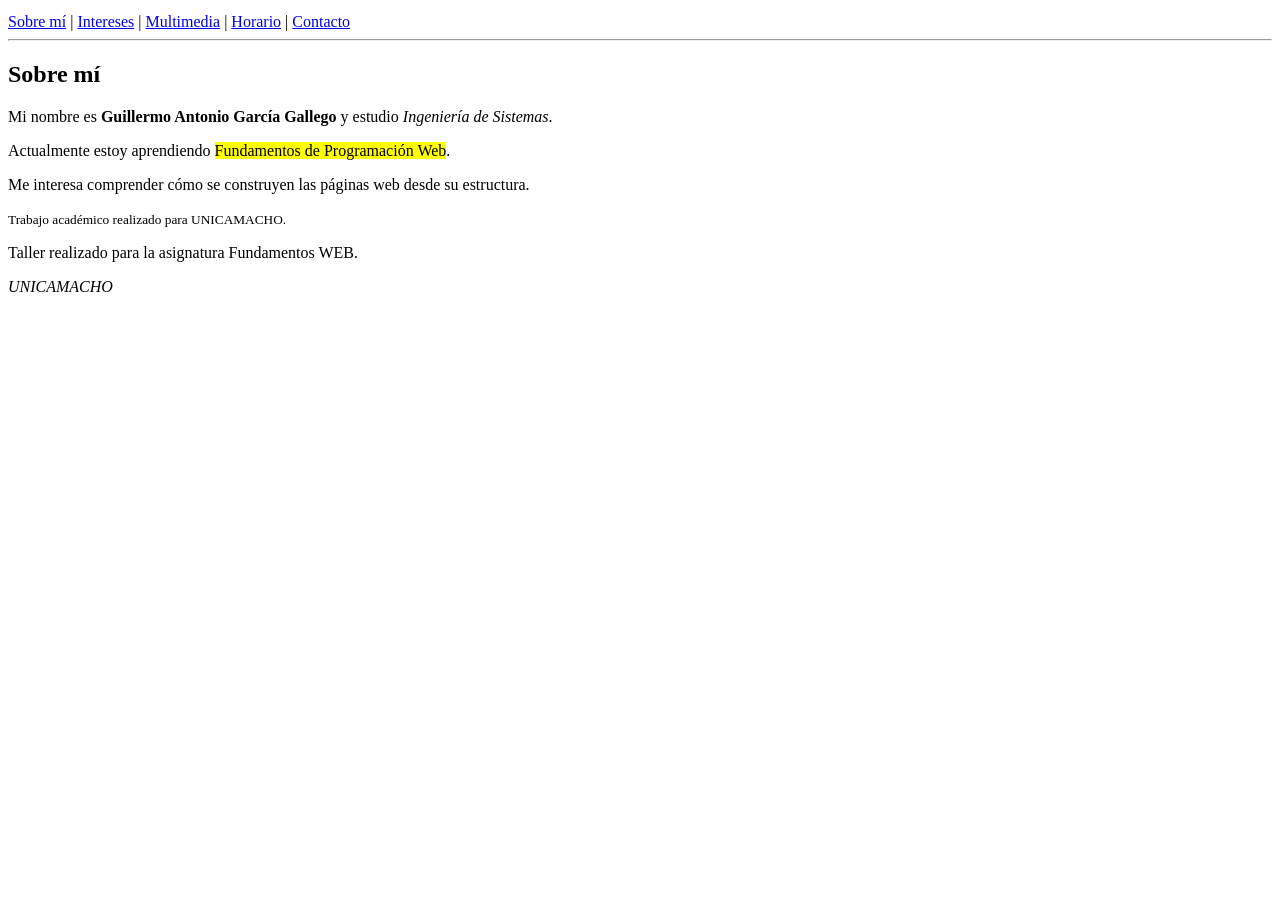
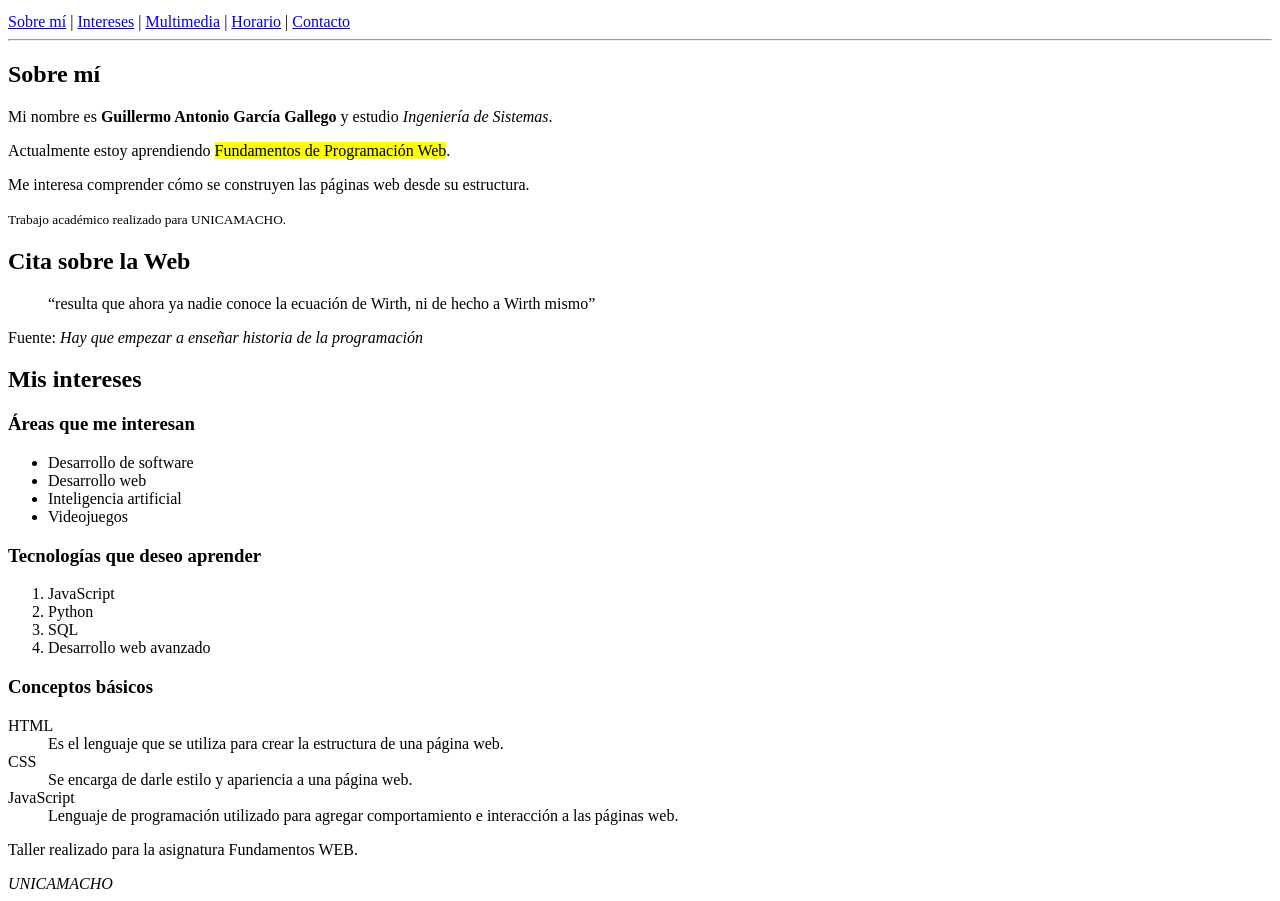
Before and after one commit to gallegoguillermo676-coder/fundamentos-web-taller-1, a plain HTML site: page index.html in a window 1280 px wide. Shown: the part 101-1002 px from the top of the page. Before the commit the page ends 800 px from the top, so only its background shows below. Drawn offline with Linux system fonts and the light colour scheme.

Commit message:
intereses

```diff
--- a/index.html
+++ b/index.html
@@ -30,6 +30,44 @@
 
  </section>
 
+  <section id="cita">
+            <h2>Cita sobre la Web</h2>
+            <blockquote cite="https://ingenieriadesoftware.es/historia-de-la-programacion/">
+                <p>“resulta que ahora ya nadie conoce la ecuación de Wirth, ni de hecho a Wirth mismo”</p>
+            </blockquote>
+            <p>Fuente: <cite>Hay que empezar a enseñar historia de la programación</cite></p>
+        </section>
+
+         <section id="intereses">
+            <h2>Mis intereses</h2>
+            <article>
+                <h3>Áreas que me interesan</h3>
+                <ul>
+                    <li>Desarrollo de software</li>
+                    <li>Desarrollo web</li>
+                    <li>Inteligencia artificial</li>
+                    <li>Videojuegos</li>
+                </ul>
+            </article>
+
+              <h3>Tecnologías que deseo aprender</h3>
+            <ol>
+                <li>JavaScript</li>
+                <li>Python</li>
+                <li>SQL</li>
+                <li>Desarrollo web avanzado</li>
+            </ol>
+
+            <h3>Conceptos básicos</h3>
+            <dl>
+                <dt>HTML</dt>
+                <dd>Es el lenguaje que se utiliza para crear la estructura de una página web.</dd>
+                <dt>CSS</dt>
+                <dd>Se encarga de darle estilo y apariencia a una página web.</dd>
+                <dt>JavaScript</dt>
+                <dd>Lenguaje de programación utilizado para agregar comportamiento e interacción a las páginas web.</dd>
+            </dl>
+        </section>
 
 </main>
 <footer>
```
